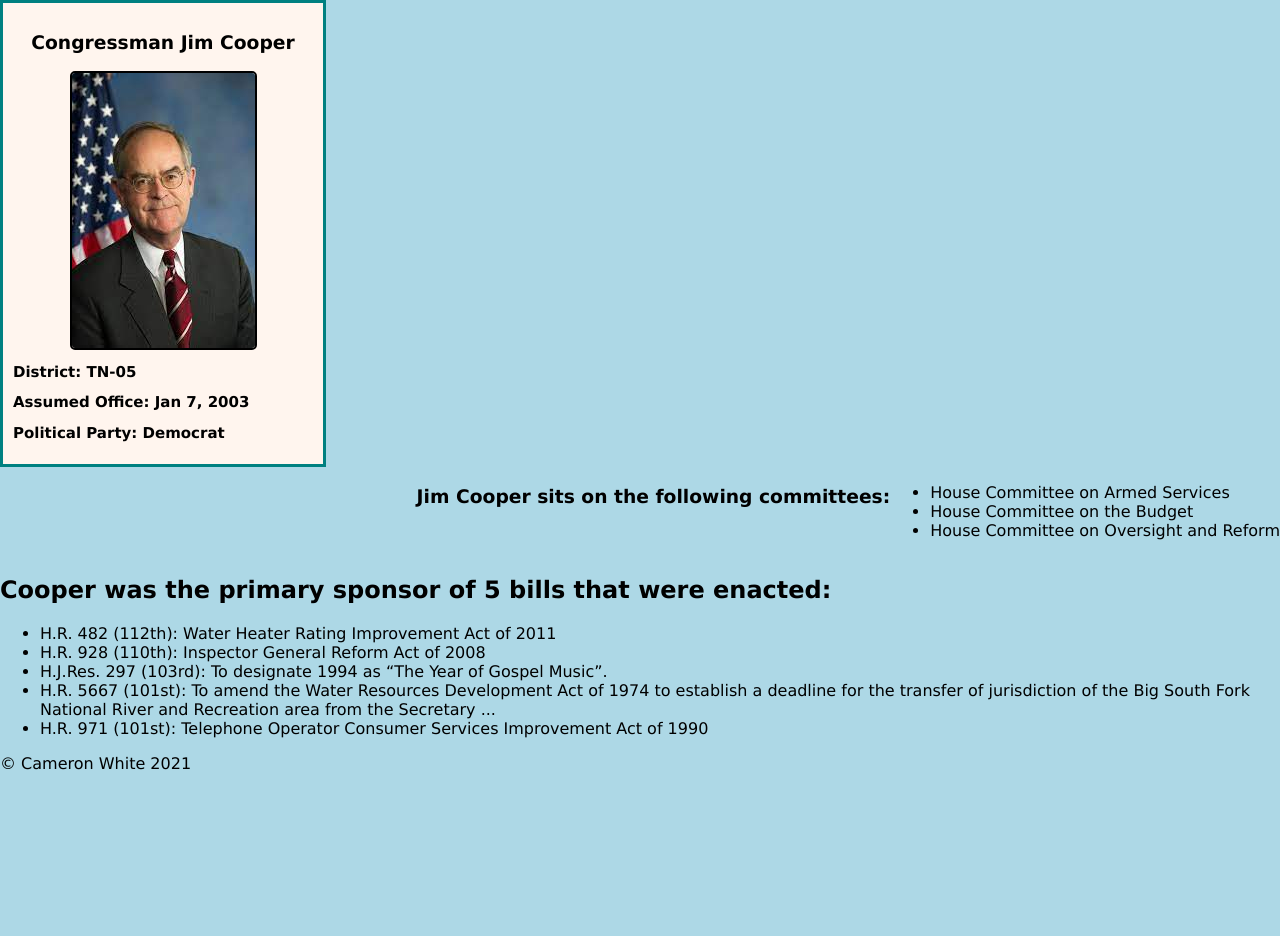
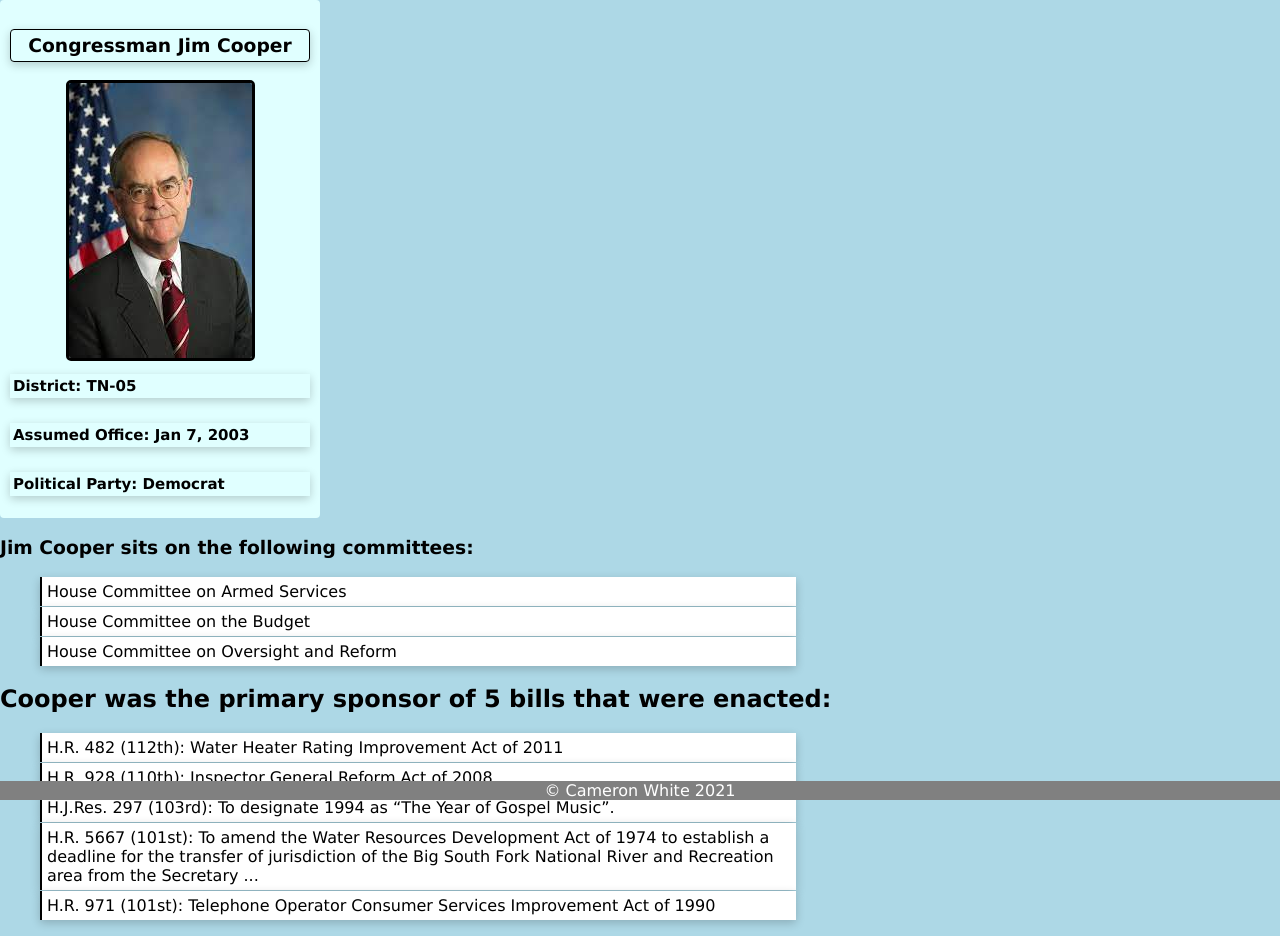
Before and after one commit to cameronpwhite/congressional-rep, a plain HTML site: page index.html in a window 1280 px wide. Before the commit the page ends 800 px from the top, so only its background shows below. Drawn offline with Linux system fonts and the light colour scheme.

Commit message:
made some styling changes to unordered lists

```diff
--- a/css/main.css
+++ b/css/main.css
@@ -6,17 +6,21 @@ body {
 	margin: 0;
 }
 
+div {
+    position: relative;
+}
 
 .rep__bio {
     display: flex;
-    flex-wrap: nowrap;
     flex-direction: column;
     border-style: solid;
-    border-color: teal;
+    border-width: 0px;
+    border-radius: 4px;
     text-align: justify;
     width: 300px;
     padding: 10px;
-    background-color: seashell;
+    background-color: lightcyan;
+    justify-content: flex-start;
 
 }
 
@@ -25,21 +29,69 @@ body {
     margin-left: auto;
     margin-right: auto;
     padding: 0px;
-    border: 2px solid;
+    border: 3px solid;
     border-radius: 5px;
 }
 
 .rep__bio h1 {
     text-align: center;
+    border-style: solid;
+    border-width: 1px;
+    border-radius: 4px;
+    padding: 5px;
+    box-shadow: 0 3px 10px rgb(0 0 0 / 0.2);
 }
 
 .rep__bio h2 {
     text-align: left;
     font-size: 15px;
+    border-style: 1px solid;
+    padding: 3px;
+    box-shadow: 0 3px 10px rgb(0 0 0 / 0.2);
 }
 
 .rep__committees {
-    display: flex;
+    display: inline;
+    flex-direction: column;
     justify-content: flex-end;
-    align-items: flex-start;
+    flex-wrap: nowrap;
+    position: top;
+    border-style: 5px solid;
 }
+
+.committee__list li {
+    border-style: 1px solid;
+    list-style-type: none;
+    padding: 5px;
+    box-shadow: 0 3px 10px rgb(0 0 0 / 0.2);
+    border-width: thin;
+    border-left: 2px solid black;
+    background-color: white;
+    margin-bottom: 1px;
+    width: 60%;
+}
+
+.law__list li {
+    border-style: 1px solid;
+    list-style-type: none;
+    padding: 5px;
+    box-shadow: 0 3px 10px rgb(0 0 0 / 0.2);
+    border-width: thin;
+    border-left: 2px solid black;
+    background-color: white;
+    margin-bottom: 1px;
+    text-align: left;
+    width: 60%;
+    flex-wrap: nowrap;
+}
+
+footer {
+    background-color: gray;
+    position: fixed;
+    left: 0;
+    bottom: 0;
+    width: 100%;
+    background-color: grey;
+    color: white;
+    text-align: center;
+}
--- a/index.html
+++ b/index.html
@@ -15,10 +15,10 @@
         <h1>Congressman Jim Cooper</h1>
         <div id="rep-image">
             <img src="images/jimcoop.jpeg">
+        </div>
             <h2>District: TN-05</h2>
             <h2>Assumed Office: Jan 7, 2003</h2>
             <h2>Political Party: Democrat</h2>
-        </div>
         </section>
         <!--Committees this rep is serving on-->
         <section class="rep__committees">
@@ -32,7 +32,7 @@
         <!--Legislation supported by this rep-->
         <section class="rep__laws">
             <h2>Cooper was the primary sponsor of 5 bills that were enacted:</h2>
-            <ul>
+            <ul class="law__list">
                 <li>H.R. 482 (112th): Water Heater Rating Improvement Act of 2011</li>
                 <li>H.R. 928 (110th): Inspector General Reform Act of 2008</li>
                 <li>H.J.Res. 297 (103rd): To designate 1994 as “The Year of Gospel Music”.</li>
```
